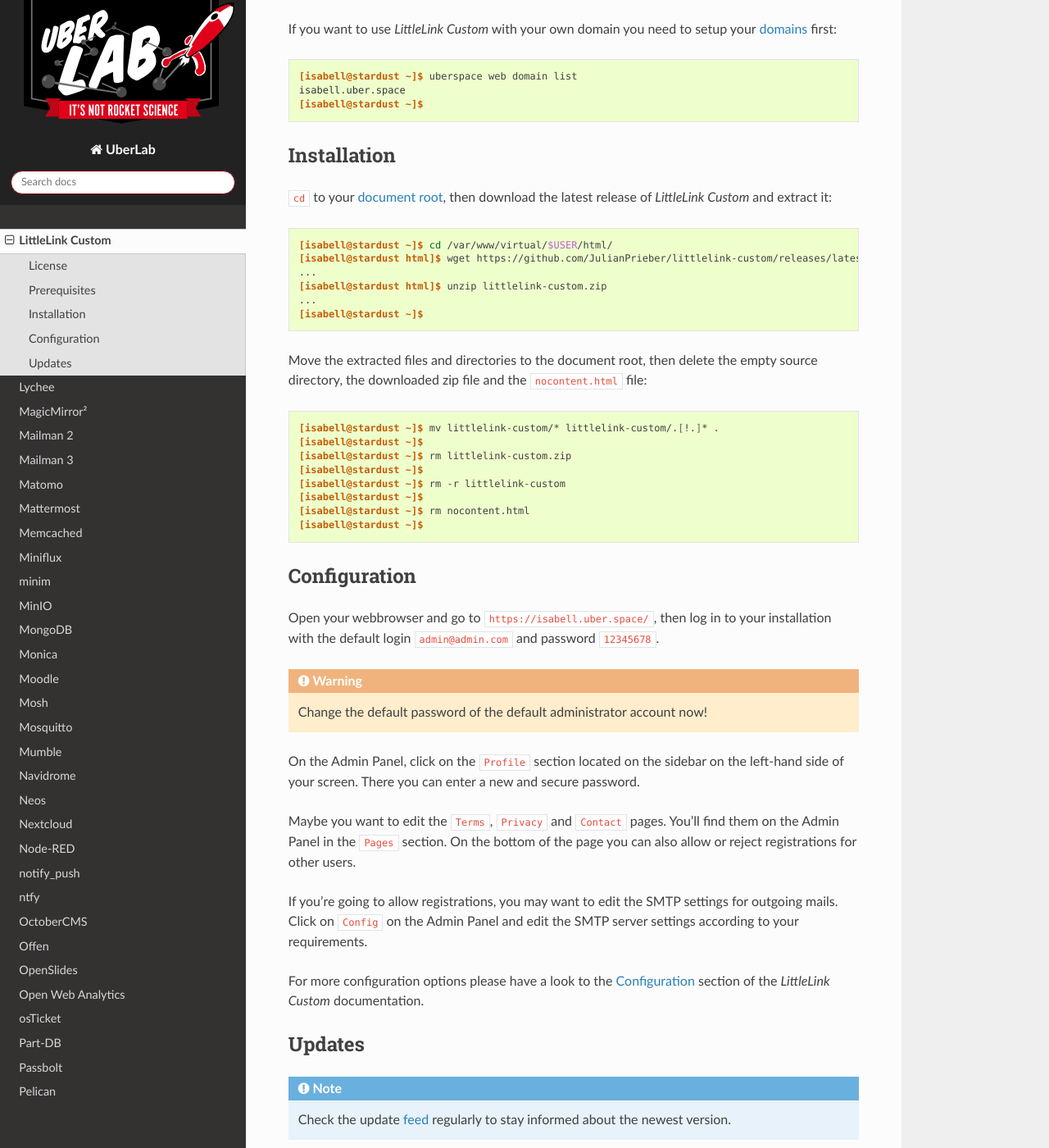
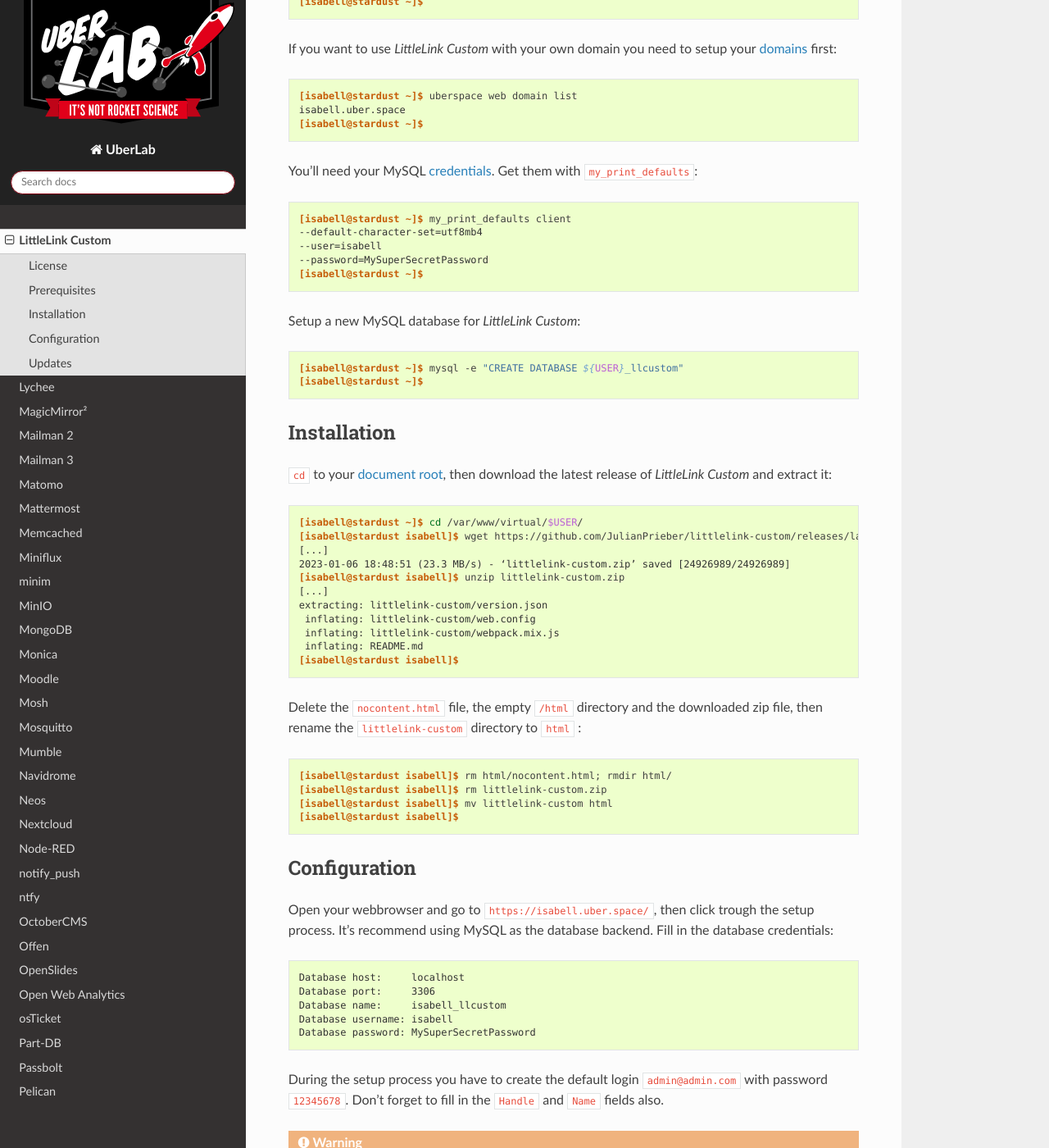
Before and after one commit to Uberspace/lab, a Sphinx documentation site: the page built from source/guide_littlelinkcustom.rst, in a window 1280 px wide and 1400 px high, scrolled down 1705 px. Shown: the whole window at 82% size. Built offline with Sphinx 7.4.7 and the Read the Docs theme 2.0.0, drawn with Linux system fonts in a browser that asks for light colours; some of the changed text lies outside the part shown.

Commit message:
update guide_littlelinkcustom.rst

```diff
--- a/source/guide_littlelinkcustom.rst
+++ b/source/guide_littlelinkcustom.rst
@@ -27,6 +27,7 @@
 
     * :manual:`PHP <lang-php>`
     * :manual:`domains <web-domains>`
+    * :manual:`MySQL <database-mysql>`
 
 License
 =======
@@ -50,6 +51,15 @@
 
 .. include:: includes/web-domain-list.rst
 
+.. include:: includes/my-print-defaults.rst
+
+Setup a new MySQL database for *LittleLink Custom*:
+
+::
+
+ [isabell@stardust ~]$ mysql -e "CREATE DATABASE ${USER}_llcustom"
+ [isabell@stardust ~]$
+
 Installation
 ============
 
@@ -57,36 +67,48 @@
 
 ::
 
- [isabell@stardust ~]$ cd /var/www/virtual/$USER/html/
- [isabell@stardust html]$ wget https://github.com/JulianPrieber/littlelink-custom/releases/latest/download/littlelink-custom.zip
- ...
- [isabell@stardust html]$ unzip littlelink-custom.zip
- ...
- [isabell@stardust ~]$
+ [isabell@stardust ~]$ cd /var/www/virtual/$USER/
+ [isabell@stardust isabell]$ wget https://github.com/JulianPrieber/littlelink-custom/releases/latest/download/littlelink-custom.zip
+ [...]
+ 2023-01-06 18:48:51 (23.3 MB/s) - ‘littlelink-custom.zip’ saved [24926989/24926989]
+ [isabell@stardust isabell]$ unzip littlelink-custom.zip
+ [...]
+ extracting: littlelink-custom/version.json
+  inflating: littlelink-custom/web.config
+  inflating: littlelink-custom/webpack.mix.js
+  inflating: README.md
+ [isabell@stardust isabell]$
 
-Move the extracted files and directories to the document root, then delete the empty source directory, the downloaded zip file and the ``nocontent.html`` file:
+Delete the ``nocontent.html`` file, the empty ``/html`` directory and the downloaded zip file, then rename the ``littlelink-custom`` directory to ``html`` :
 
 ::
 
- [isabell@stardust ~]$ mv littlelink-custom/* littlelink-custom/.[!.]* .
- [isabell@stardust ~]$
- [isabell@stardust ~]$ rm littlelink-custom.zip
- [isabell@stardust ~]$
- [isabell@stardust ~]$ rm -r littlelink-custom
- [isabell@stardust ~]$
- [isabell@stardust ~]$ rm nocontent.html
- [isabell@stardust ~]$
+ [isabell@stardust isabell]$ rm html/nocontent.html; rmdir html/
+ [isabell@stardust isabell]$ rm littlelink-custom.zip
+ [isabell@stardust isabell]$ mv littlelink-custom html
+ [isabell@stardust isabell]$
+
 
 Configuration
 =============
 
-Open your webbrowser and go to ``https://isabell.uber.space/``, then log in to your installation with the default login ``admin@admin.com`` and password ``12345678``.
+Open your webbrowser and go to ``https://isabell.uber.space/``, then click trough the setup process. It's recommend using MySQL as the database backend. Fill in the database credentials:
+
+::
+
+ Database host:     localhost
+ Database port:     3306
+ Database name:     isabell_llcustom
+ Database username: isabell
+ Database password: MySuperSecretPassword
+
+During the setup process you have to create the default login ``admin@admin.com`` with password ``12345678``. Don't forget to fill in the ``Handle`` and ``Name`` fields also.
 
 .. warning:: Change the default password of the default administrator account now!
 
-On the Admin Panel, click on the ``Profile`` section located on the sidebar on the left-hand side of your screen. There you can enter a new and secure password.
+On the Admin Panel, click on the ``Account Settings`` section located on the sidebar on the left-hand side of your screen. There you can enter a new and secure password.
 
-Maybe you want to edit the ``Terms``, ``Privacy`` and ``Contact`` pages. You'll find them on the Admin Panel in the ``Pages`` section. On the bottom of the page you can also allow or reject registrations for other users.
+Maybe you want to edit the ``Terms``, ``Privacy`` and ``Contact`` pages. You'll find them on the Admin Panel in the ``Footer Pages`` section.
 
 If you're going to allow registrations, you may want to edit the SMTP settings for outgoing mails. Click on ``Config`` on the Admin Panel and edit the SMTP server settings according to your requirements.
 
```
